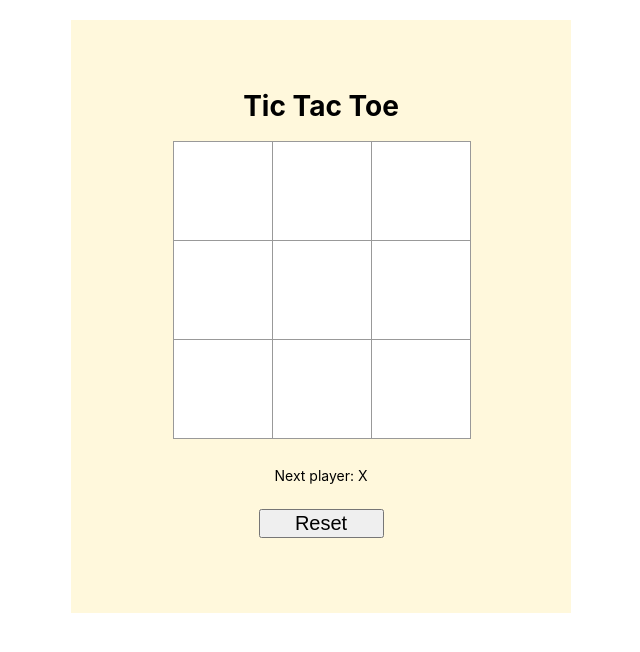
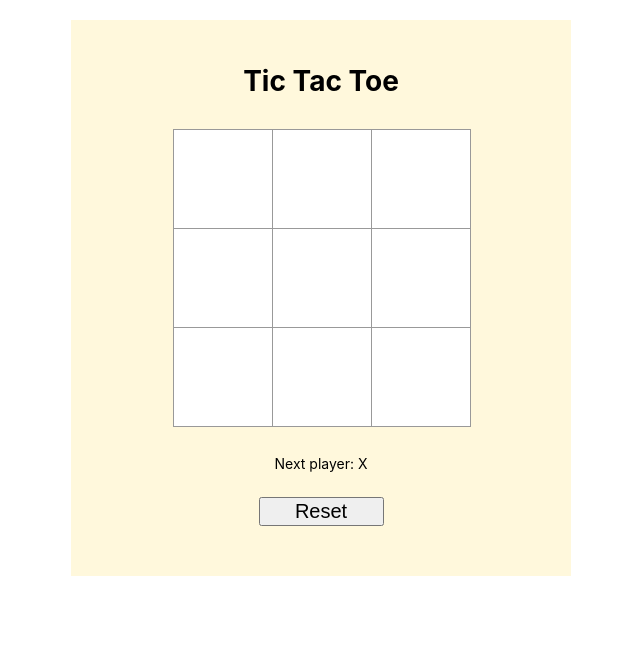
Before and after one commit to william-murphy-jr/tictactoe-tlm, a React (Create React App) app: page / in a window 1280 px wide. Shown: the top 652 px of the page, without its empty margins (319-959 px from the left). Built offline with nearby package versions, Linux system fonts and the light colour scheme.

Commit message:
added margin to title

```diff
--- a/src/App.jsx
+++ b/src/App.jsx
@@ -3,7 +3,6 @@ import React from 'react';
 import './App.css';
 import Board from './components/Board';
 import Button from './components/Button';
-import { blockParams } from 'handlebars';
 
 
 class Game extends React.Component {
@@ -86,8 +85,8 @@ class Game extends React.Component {
         <div className="game-board">
           <h1 className="game-title">Tic Tac Toe</h1>
           <Board
-            squares={this.state.squares}
-            handleClick={(i) => this.handleClick(i)}
+            squares={ this.state.squares}
+            handleClick={ (i) => this.handleClick(i) }
           />
           <div className="game-info">
             <span className="game-info-text">{status}</span>
--- a/src/index.css
+++ b/src/index.css
@@ -67,11 +67,12 @@ ol, ul {
 }
 
 .game-board {
-  margin: 50px auto;
+  margin: 25px auto;
 }
 
 .game-title {
   text-align: center;
+  margin-bottom: 32px;
 }
 
 .game-info-text {
```
